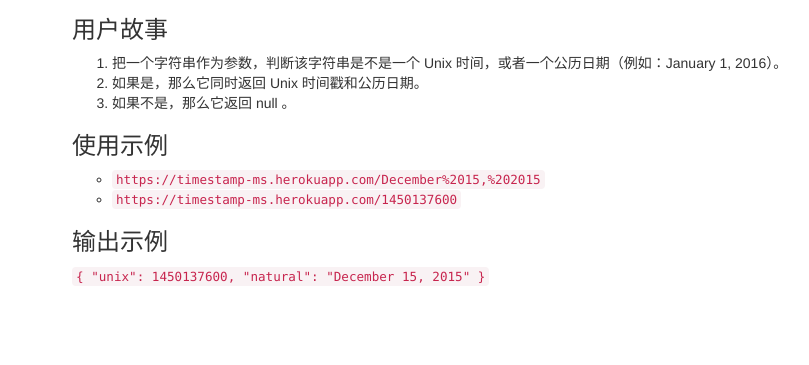
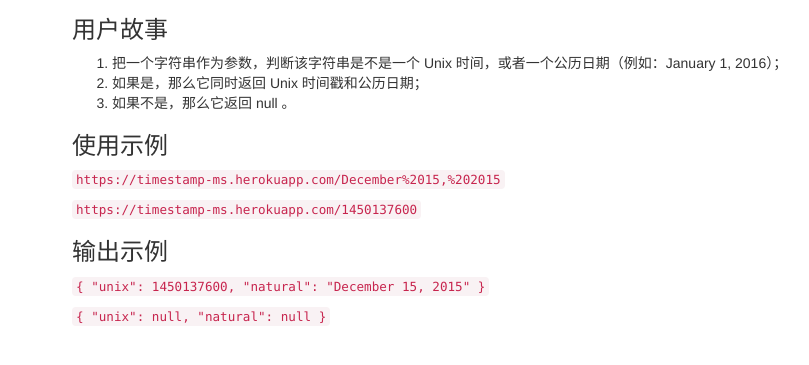
Before and after one commit to EdwardSL/fcc-timestamp-ms, a website: page public/index.html in a window 1280 px wide. Shown: the part 63-428 px from the top of the page, without its empty margins (38-847 px from the left). Drawn offline with nearby package versions, Linux system fonts and the light colour scheme.

Commit message:
modified index.html and README.md, add css

```diff
--- /dev/null
+++ b/public/css/style.css
@@ -0,0 +1,4 @@
+
+body {
+   font-family: "Microsoft Yahei",微软雅黑,"Helvetica Neue", Helvetica, Arial, sans-serif;
+}
--- a/public/index.html
+++ b/public/index.html
@@ -1,8 +1,10 @@
 <!doctype html>
-<html lang="en">
+<html lang="zh">
     <head>
+        <meta charset="utf-8">
         <title>Timestamp microservice</title>
-        <link rel="stylesheet" href="https://cdn.bootcss.com/bootstrap/3.3.7/css/bootstrap.min.css">
+        <link rel="stylesheet" href="https://cdnjs.cloudflare.com/ajax/libs/twitter-bootstrap/3.3.7/css/bootstrap.min.css">
+        <link rel="stylesheet" href="./css/style.css"/>
     </head>
     <body>
         <div class="container">
@@ -10,23 +12,17 @@
             <ul>
                 <h3>用户故事</h3>
                 <ol>
-                    <li>把一个字符串作为参数，判断该字符串是不是一个 Unix 时间，或者一个公历日期（例如：January 1, 2016）。</li>
-                    <li>如果是，那么它同时返回 Unix 时间戳和公历日期。</li>
+                    <li>把一个字符串作为参数，判断该字符串是不是一个 Unix 时间，或者一个公历日期（例如：January 1, 2016）；</li>
+                    <li>如果是，那么它同时返回 Unix 时间戳和公历日期；</li>
                     <li>如果不是，那么它返回 null 。</li>
                 </ol>
 
                 <h3>使用示例</h3>
-                <ul>
-                    <li><code>https://timestamp-ms.herokuapp.com/December%2015,%202015</code></li>
-                    <li><code>https://timestamp-ms.herokuapp.com/1450137600</code></li>
-                </ul>
+                <p><code>https://timestamp-ms.herokuapp.com/December%2015,%202015</code></p>
+                <p><code>https://timestamp-ms.herokuapp.com/1450137600</code></p>
 
                 <h3>输出示例</h3>
-                <code>
-                    {
-                        "unix": 1450137600,
-                        "natural": "December 15, 2015"
-                    }
-                </code>
+                <p><code>{ "unix": 1450137600, "natural": "December 15, 2015" }</code></p>
+                <p><code>{ "unix": null, "natural": null }</code></p>
             </ul>
 </html>
```
Also changed, not shown: README.md.
